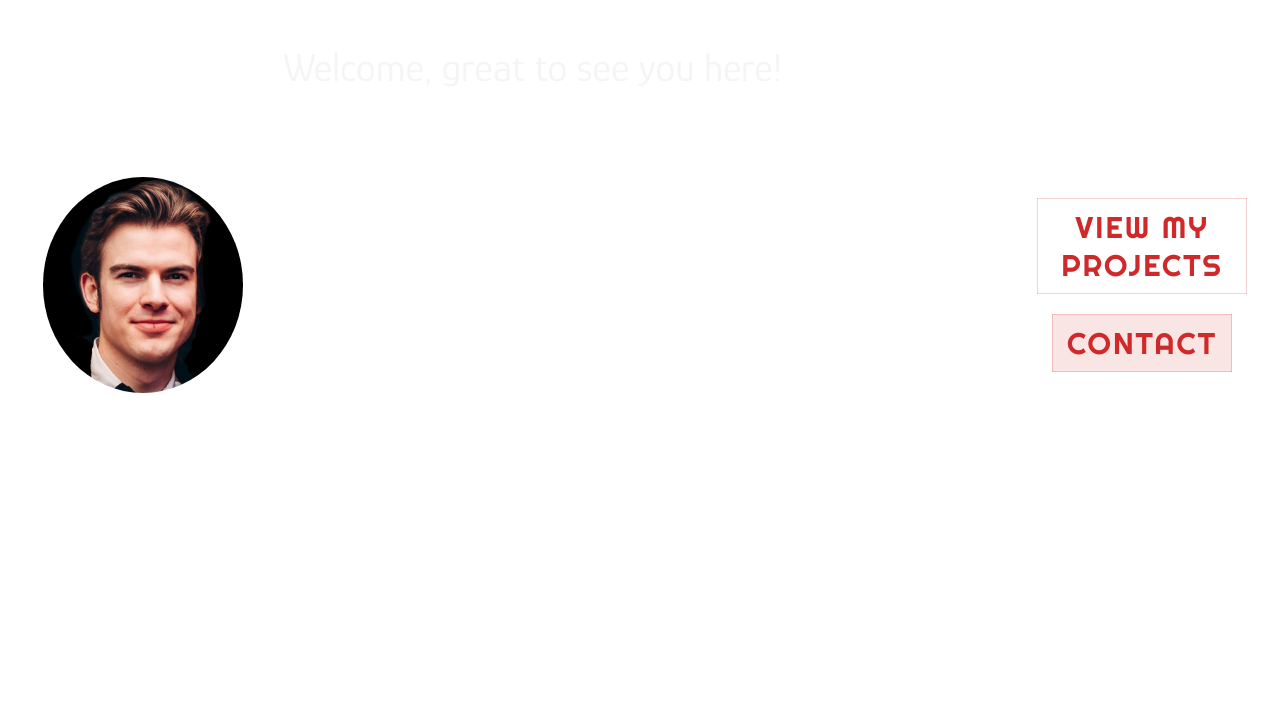
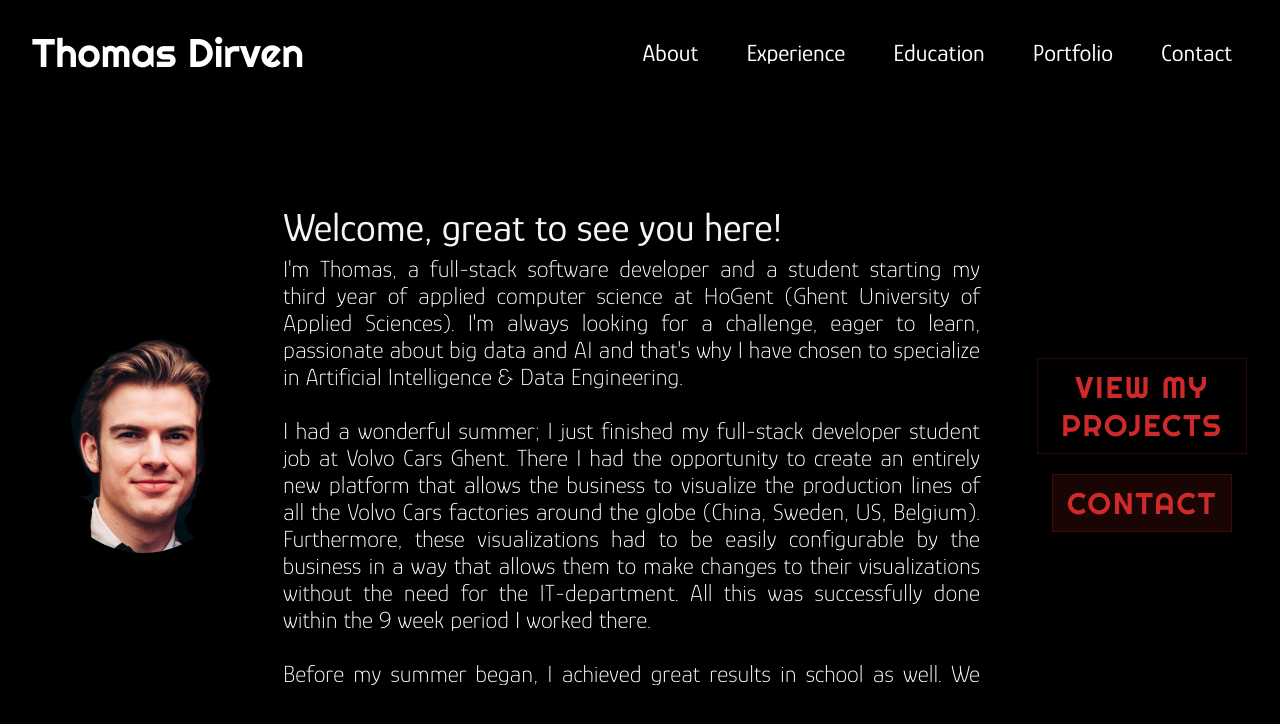
Before and after one commit to thomasdirven/thomasdirven.github.io, an Angular app: page /about in a window 1280 px wide. Shown: the top 724 px of the page. Built offline with nearby package versions, Linux system fonts and the light colour scheme.

Commit message:
removed slow animation + about desktop temp fix

```diff
--- a/src/app/about/about.component.html
+++ b/src/app/about/about.component.html
@@ -1,3 +1,4 @@
+<div class="tempMarginDiv">&nbsp</div>
 <div class="wrapper-landing-intro">
   <img src="assets/images/tempProfilePicCropRotateCrop.png"
        alt="picture Thomas Dirven"
--- a/src/app/about/about.component.scss
+++ b/src/app/about/about.component.scss
@@ -51,6 +51,10 @@
   margin: auto 20px auto 20px;
 }
 
+.tempMarginDiv {
+  height: 20vh;
+}
+
 
 @media screen and (max-width: 1000px) {
 
@@ -95,6 +99,12 @@
   .customButtons {
     margin: 15px 0 30px;
   }
+
+  .tempMarginDiv {
+    display: none;
+    height: 0;
+  }
+
 }
 
 ::-webkit-scrollbar-track
--- a/src/app/landing-intro/landing-intro.component.scss
+++ b/src/app/landing-intro/landing-intro.component.scss
@@ -64,7 +64,6 @@
   }
 
   .wrapper-landing-intro {
-    background: black;
     margin-top: 0;
     //height: fit-content;
     width: 100vw;
--- a/src/app/landing/landing.component.scss
+++ b/src/app/landing/landing.component.scss
@@ -129,7 +129,8 @@ p{
   }
   .fadeAway {
     display: unset;
-    transform: translateY(-180px);
+    // makes it too slow
+    //transform: translateY(-180px);
     opacity: 0;
   }
 }
@@ -145,10 +146,6 @@ p{
   }
   .scrollIndicatorArrow {
     margin-top: 440px
-  }
-  .fadeAway {
-    transform: translateY(-180px);
-    opacity: 0;
   }
 }
 @media screen and (min-width: 321px) and (max-width: 495px) {
--- a/src/app/main-nav/main-nav.component.html
+++ b/src/app/main-nav/main-nav.component.html
@@ -8,7 +8,7 @@
         <li *ngFor="let navigationLink of navigationLinks"
             (click)="toggleActiveClass()"
             class="menu-item">
-          <a (click)="navigate(navigationLink)">{{navigationLink}}</a>
+          <span (click)="navigate(navigationLink)">{{navigationLink}}</span>
         </li>
       </ul>
     </div>
--- a/src/app/main-nav/main-nav.component.scss
+++ b/src/app/main-nav/main-nav.component.scss
@@ -37,6 +37,7 @@
 }
 
 .nav div.logo a:hover {
+  cursor: pointer;
   color: #00E676;
   color: #283593;
   color: #d02929;
@@ -63,7 +64,7 @@
   padding-right: 3rem;
 }
 
-.nav div.main_list ul li a {
+.nav div.main_list ul li span {
   font-family: Glory, sans-serif;
   text-decoration: none;
   color: #fff;
@@ -71,16 +72,17 @@
   font-size: 1.5rem;
 }
 
-.nav div.main_list ul li a:hover {
+.nav div.main_list ul li span:hover {
+  cursor: pointer;
   color: #00E676;
   color: darkgoldenrod;
   color: #4450a9;
   color: #d02929;
   //text-shadow: 0px 0px 1px white;
-  padding: 0.7rem;
-  margin: 0 -0.7rem;
-  border-radius: 5px;
-  background: #1b1b1f;
+  //padding: 0.7rem;
+  //margin: 0 -0.7rem;
+  //border-radius: 5px;
+  //background: #1b1b1f;
 }
 
 .container {
@@ -157,13 +159,14 @@
     width: 100%;
     text-align: right;
   }
-  .nav div.main_list ul li a {
+  .nav div.main_list ul li span {
     text-align: center;
     width: 100%;
     font-size: 2rem;
     padding: 20px;
   }
-  .nav div.main_list ul li a:hover {
+  .nav div.main_list ul li span:hover {
+    cursor: pointer;
     padding: 20px;
     margin: 0;
     border: none;
--- a/src/styles.scss
+++ b/src/styles.scss
@@ -5,6 +5,7 @@
 //@import url('https://fonts.googleapis.com/css2?family=Glory:ital,wght@0,100;0,200;0,300;0,400;0,500;0,600;0,700;1,100;1,200;1,300;1,400;1,500;1,600;1,700&family=Roboto:ital,wght@0,100;0,300;0,400;0,500;0,700;1,100;1,300;1,400;1,500;1,700&display=swap');
 
 body {
+  background: black;
   margin: 0;
 }
 
```
